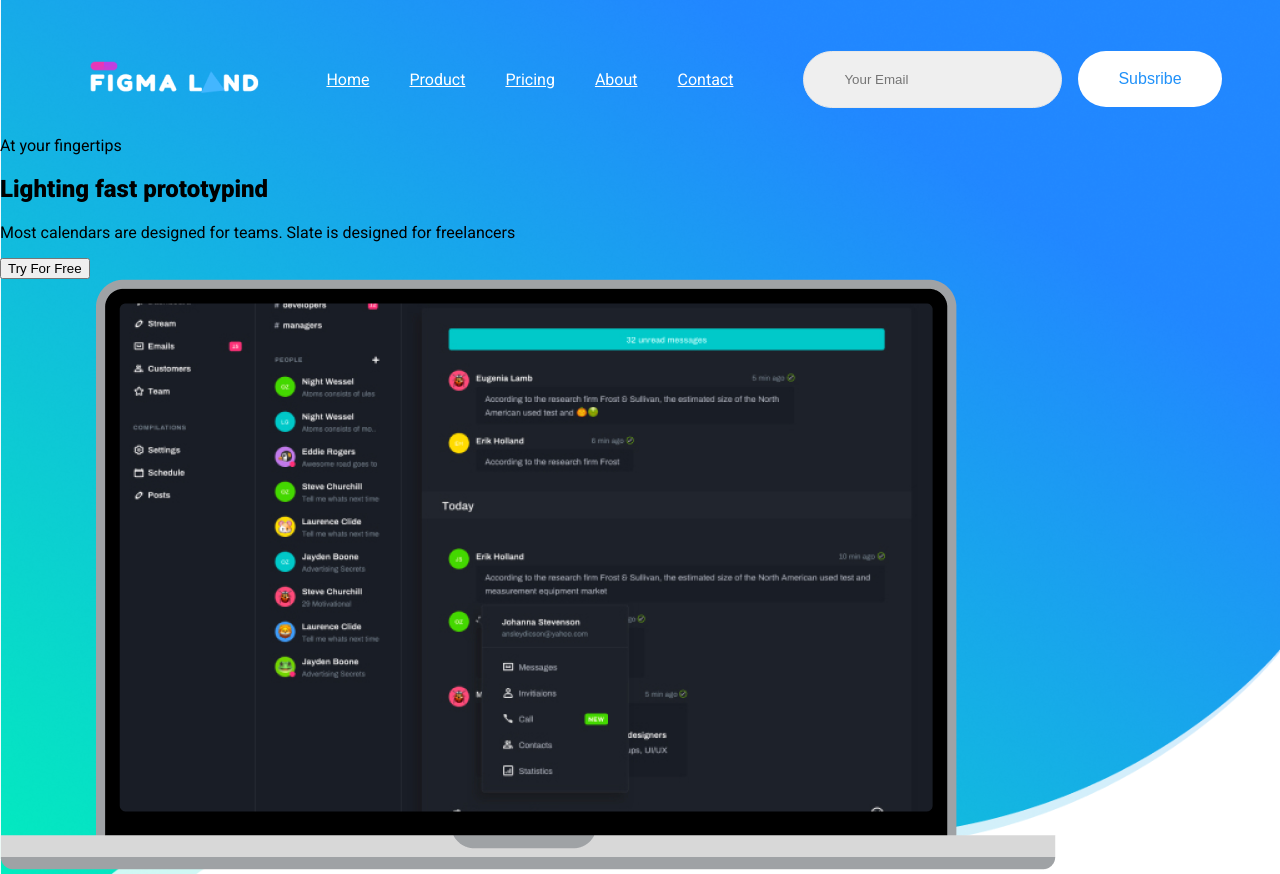
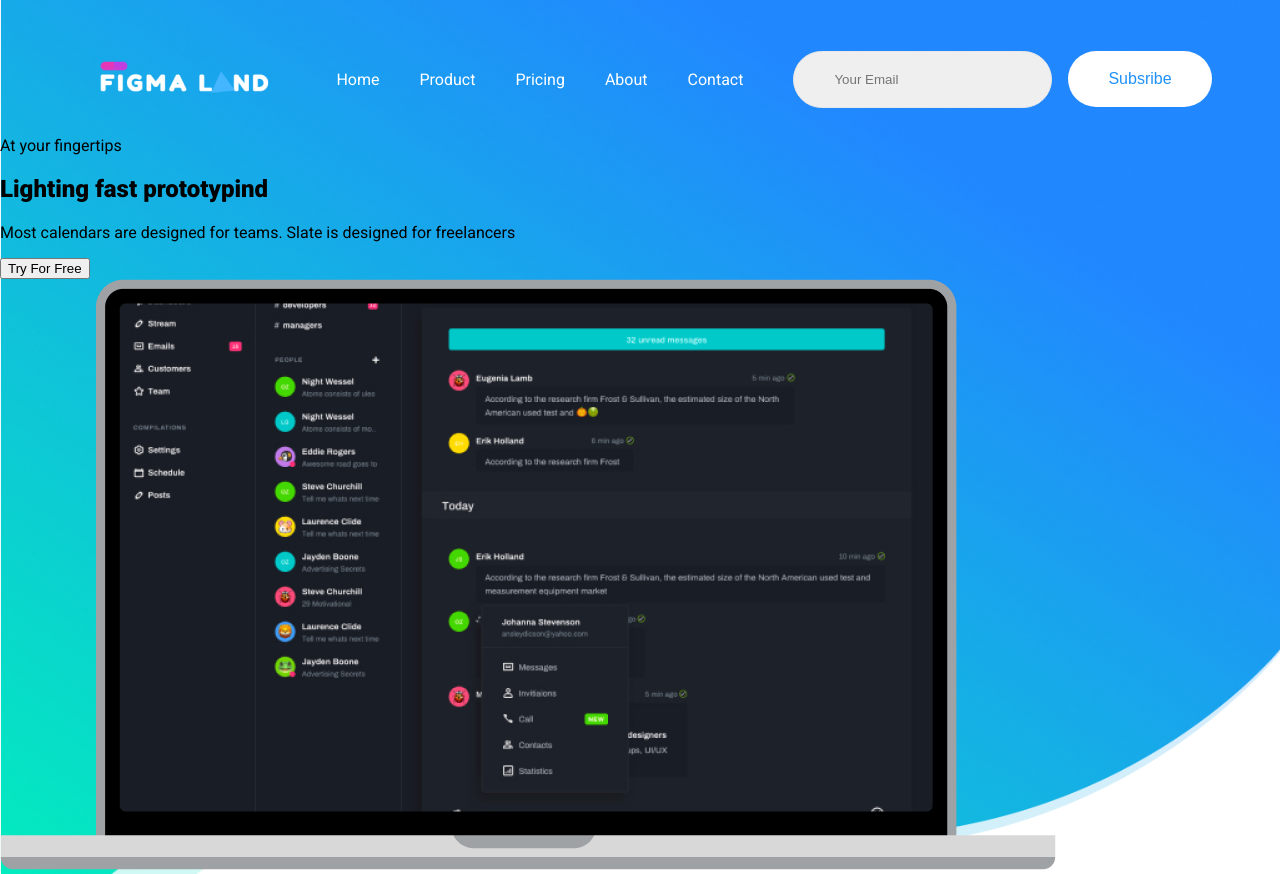
Before and after one commit to Prora6/sprint-1, a plain HTML site: page index.html in a window 1280 px wide. Drawn offline with Linux system fonts and the light colour scheme.

Commit message:
редактировал ошибки

```diff
--- a/index.html
+++ b/index.html
@@ -14,20 +14,20 @@
                 <img src="./images/Rectangle 4.png" alt="figma" class="header-logo">
             </div>
                 <ul class="header-list">
-                    <li>
-                        <a href="https://www.figma.com/file/l8HpfRKExYhWLwoLDwPfKj/Figmaland--startup-Landing-page-(Community)?node-id=65%3A0" class="header-list-item">Home</a>
+                    <li class="header-list-item">
+                        Home
                     </li>
-                    <li>
-                        <a href="https://www.figma.com/file/l8HpfRKExYhWLwoLDwPfKj/Figmaland--startup-Landing-page-(Community)?node-id=65%3A0" class="header-list-item">Product</a>
+                    <li class="header-list-item">
+                       Product
                     </li>
-                    <li>
-                        <a href="https://www.figma.com/file/l8HpfRKExYhWLwoLDwPfKj/Figmaland--startup-Landing-page-(Community)?node-id=65%3A0" class="header-list-item">Pricing</a>
+                    <li class="header-list-item">
+                       Pricing
                     </li>
-                    <li>
-                        <a href="https://www.figma.com/file/l8HpfRKExYhWLwoLDwPfKj/Figmaland--startup-Landing-page-(Community)?node-id=65%3A0" class="header-list-item">About</a>
+                    <li class="header-list-item">
+                        About
                     </li>
-                    <li>
-                        <a href="https://www.figma.com/file/l8HpfRKExYhWLwoLDwPfKj/Figmaland--startup-Landing-page-(Community)?node-id=65%3A0" class="header-list-item">Contact</a>
+                    <li class="header-list-item">
+                        Contact
                     </li>
                 </ul>
                 <form action="" class="header-form">
--- a/style.css
+++ b/style.css
@@ -30,14 +30,17 @@ body {
     display: flex;
     list-style: none;
     padding-left: 0px;
+    color: #fff;
 }
 
 .header-list-item {
     padding: 10px;
     margin-right: 20px;
-    color: #fff;
 }
 
+.header-list-item:last-child {
+    margin-right: 0px;
+}
 .header-form-input {
     background-color: #EFEFEF;
     border-radius: 39px;
```
